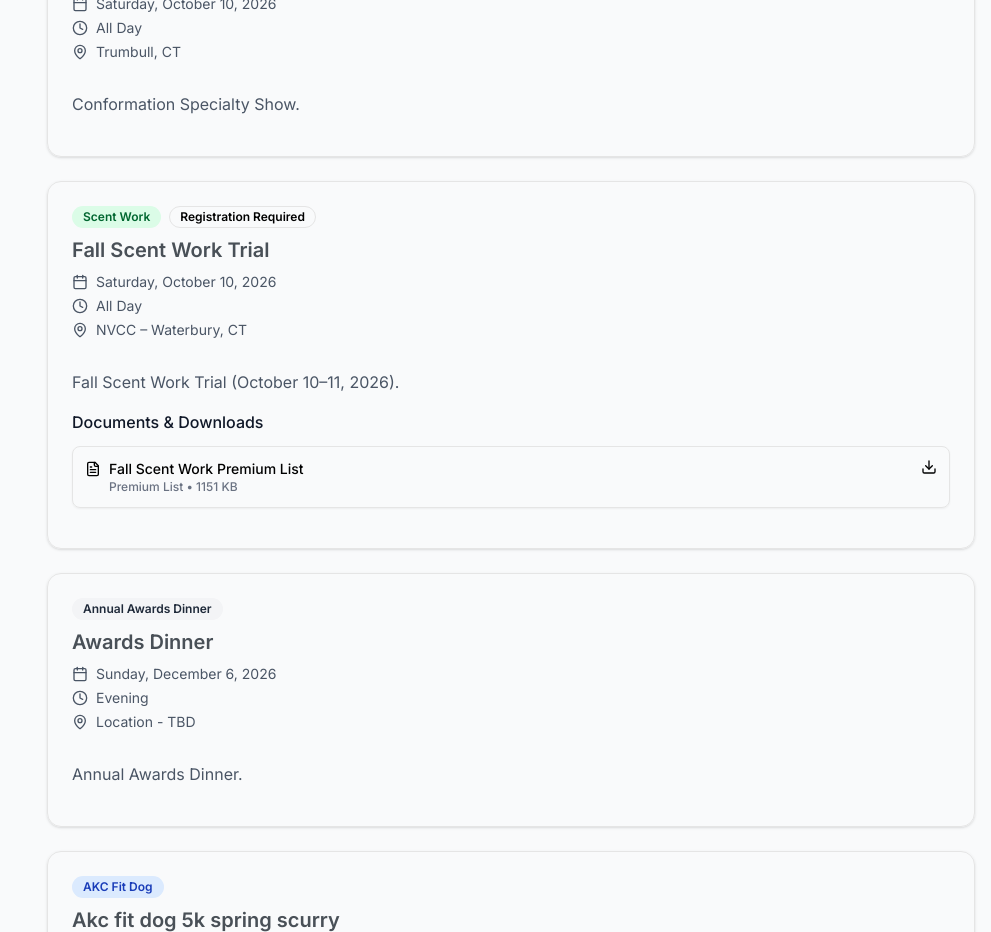
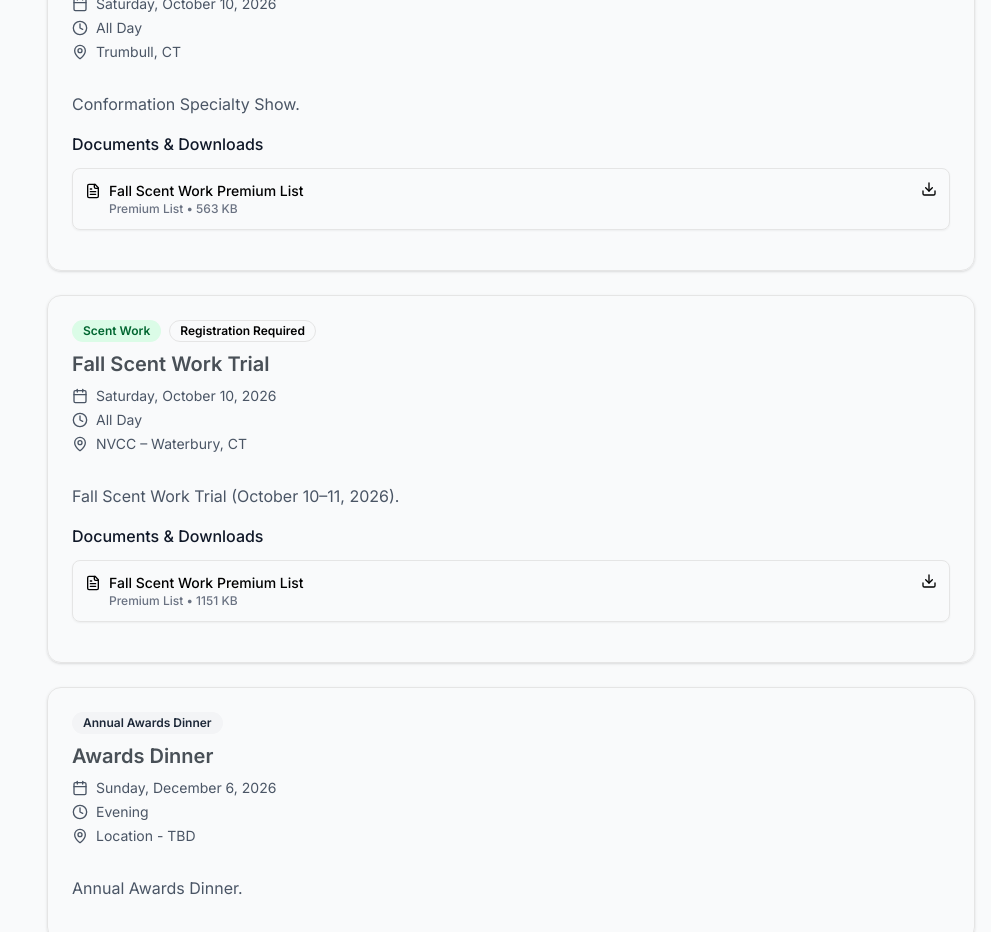
Before and after one commit to rickylandino/gsdcgnh, a Next.js app: page /events in a window 1280 px wide. Shown: the part 4340-5272 px from the top of the page, without its empty margins (289-1280 px from the left). Built offline with nearby package versions, Linux system fonts and the light colour scheme.

Commit message:
add conformation premium list

```diff
--- a/app/events/events.ts
+++ b/app/events/events.ts
@@ -1615,7 +1615,16 @@ Lynnie2974@msn.com</p>
         category: "conformation",
         description: "Conformation Specialty Show.",
         registrationRequired: true,
-        hasDocuments: false,
+        hasDocuments: true,
+        documents: [
+            {
+                id: "doc-1",
+                title: "Fall Scent Work Premium List",
+                type: "premium-list",
+                url: "/events/37/2026_conformation_premium_list_october.pdf",
+                size: "563 KB",
+            }
+        ]
     },
     {
         id: "38",
```
Also changed, not shown: 1 other file (tests, documents, lock files or other folders).
